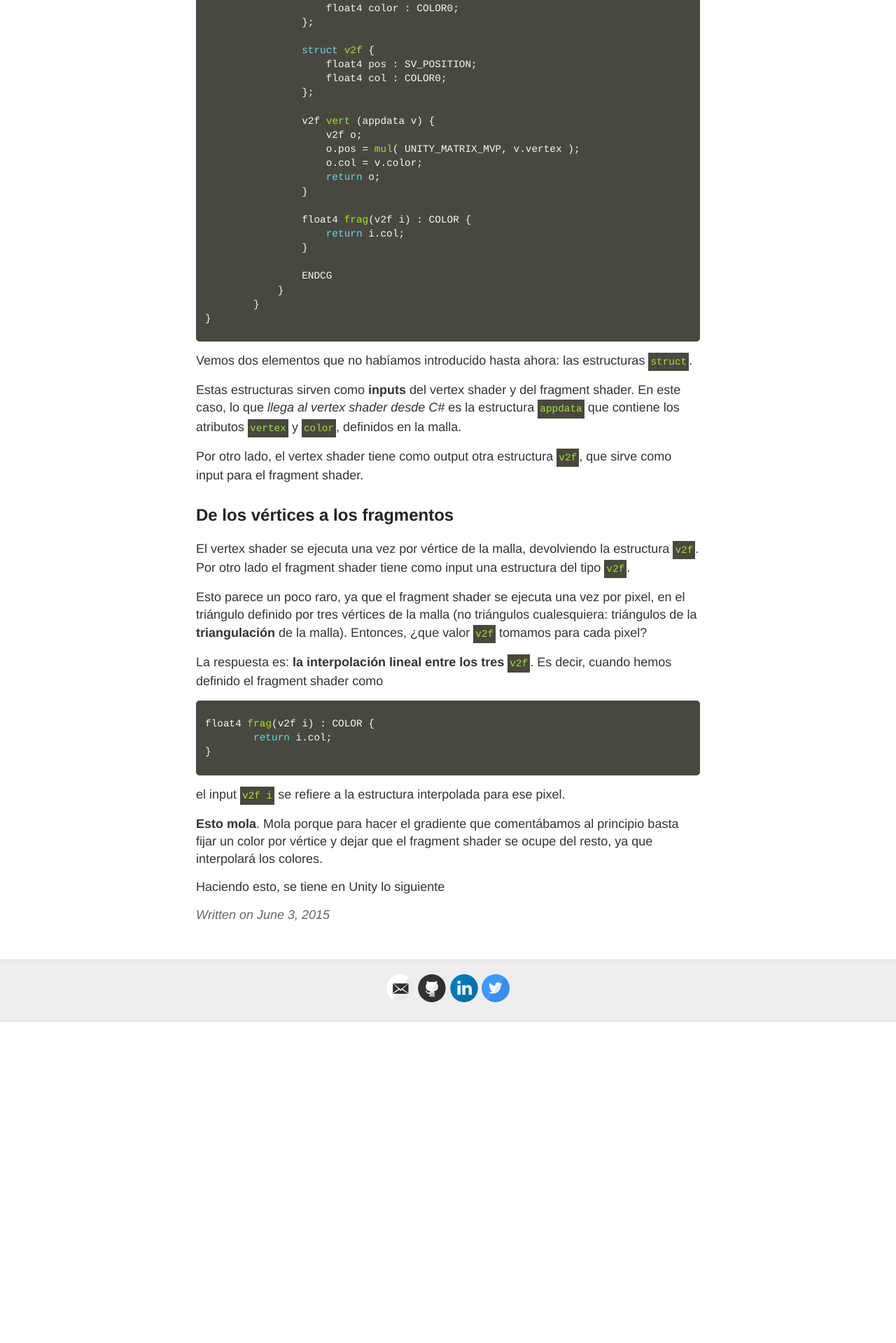
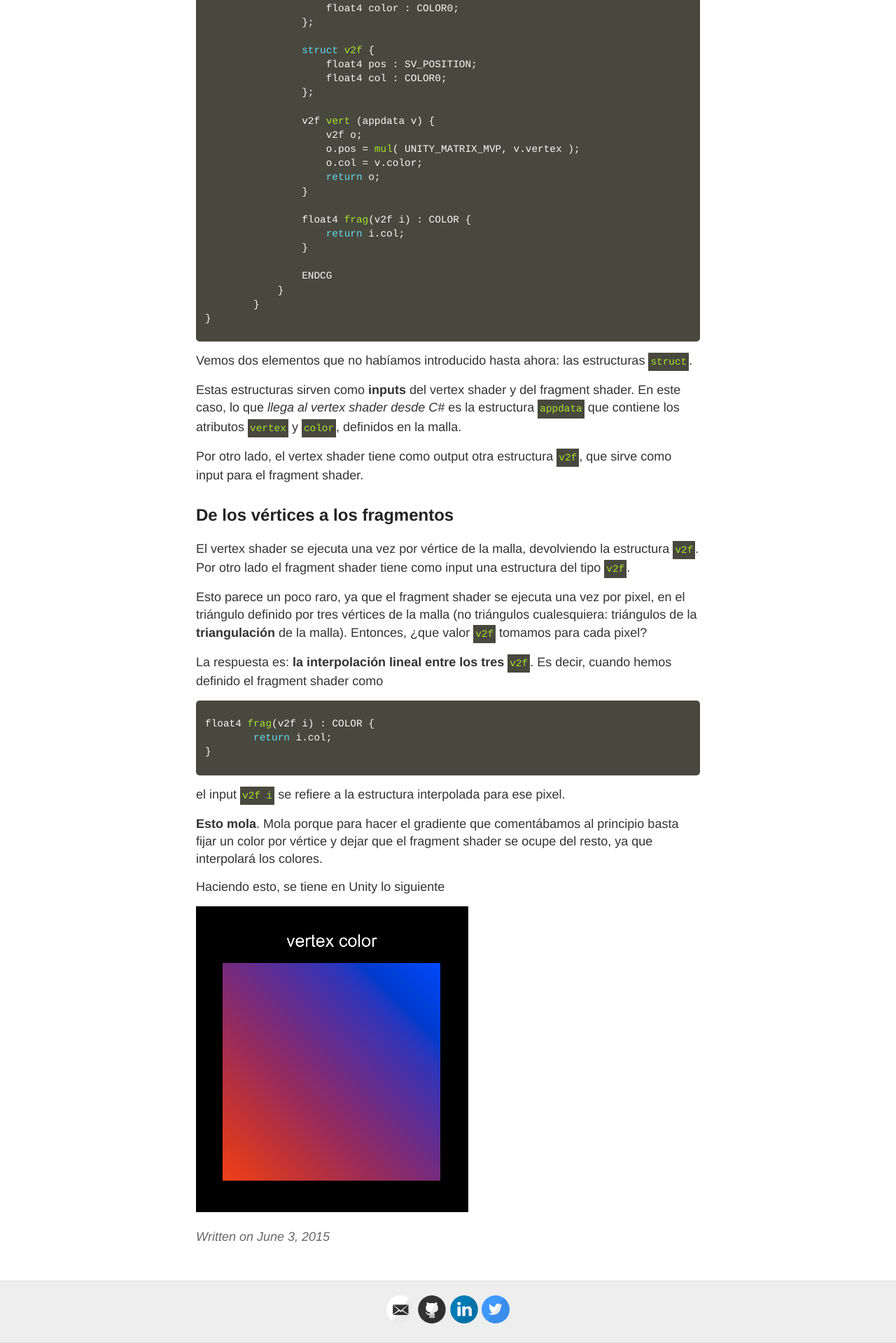
Before and after one commit to josemorval/UnityArchive, a Jekyll site: the page built from _posts/2015-06-03-distintasmaneras.md, in a window 1280 px wide. Shown: the part 1131-3050 px from the top of the page at 70% size. Built offline with Jekyll 4.4.1, drawn with Linux system fonts in a browser that asks for light colours; nearby versions of some CDN libraries; Markdown is read by kramdown in place of the engine named in the settings; before the commit the page ends 2591 px from its top, so only the background shows below that.

Commit message:
Updated 2015-06-03-distintasmaneras.md

```diff
--- a/_posts/2015-06-03-distintasmaneras.md
+++ b/_posts/2015-06-03-distintasmaneras.md
@@ -3,6 +3,7 @@ published: true
 title: Distintas maneras de colorear
 layout: post
 ---
+
 
 
 
@@ -95,3 +96,5 @@
 **Esto mola**. Mola porque para hacer el gradiente que comentábamos al principio basta fijar un color por vértice y dejar que el fragment shader se ocupe del resto, ya que interpolará los colores.
 
 Haciendo esto, se tiene en Unity lo siguiente
+
+![_config.yml]({{ site.baseurl }}/images/distintos02.png)
```
